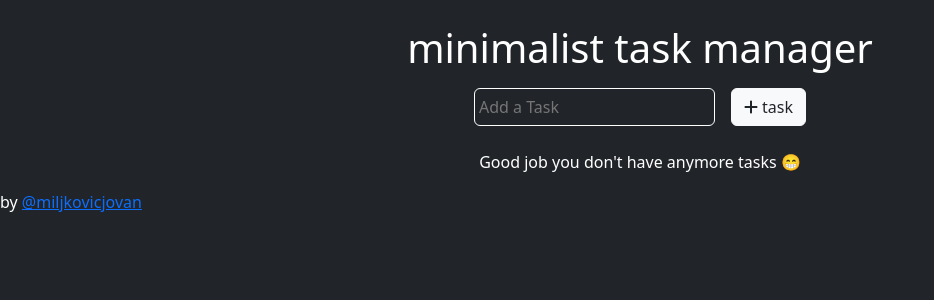
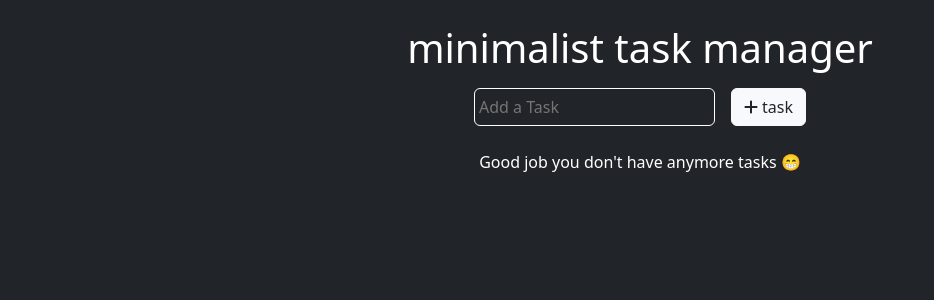
Before and after one commit to miljkovicjovan/minimalist-task-tracker, a React (Create React App) app: page / in a window 1280 px wide. Shown: the top 300 px of the page, without its empty margins (0-934 px from the left). Built offline with nearby package versions, Linux system fonts and the light colour scheme.

Commit message:
hide footer until it's finished

```diff
--- a/src/App.js
+++ b/src/App.js
@@ -35,7 +35,7 @@ function App() {
       <Header/>
       <AddTask onAdd={addTask}/>
       <Tasks onComplete={completeTask} onDelete={deleteTask} onEdit={editTask} tasks={tasks}/>
-      <Footer/>
+      {/* TODO make this footer better then add it back <Footer/> */}
     </div>
   );
 }
```
